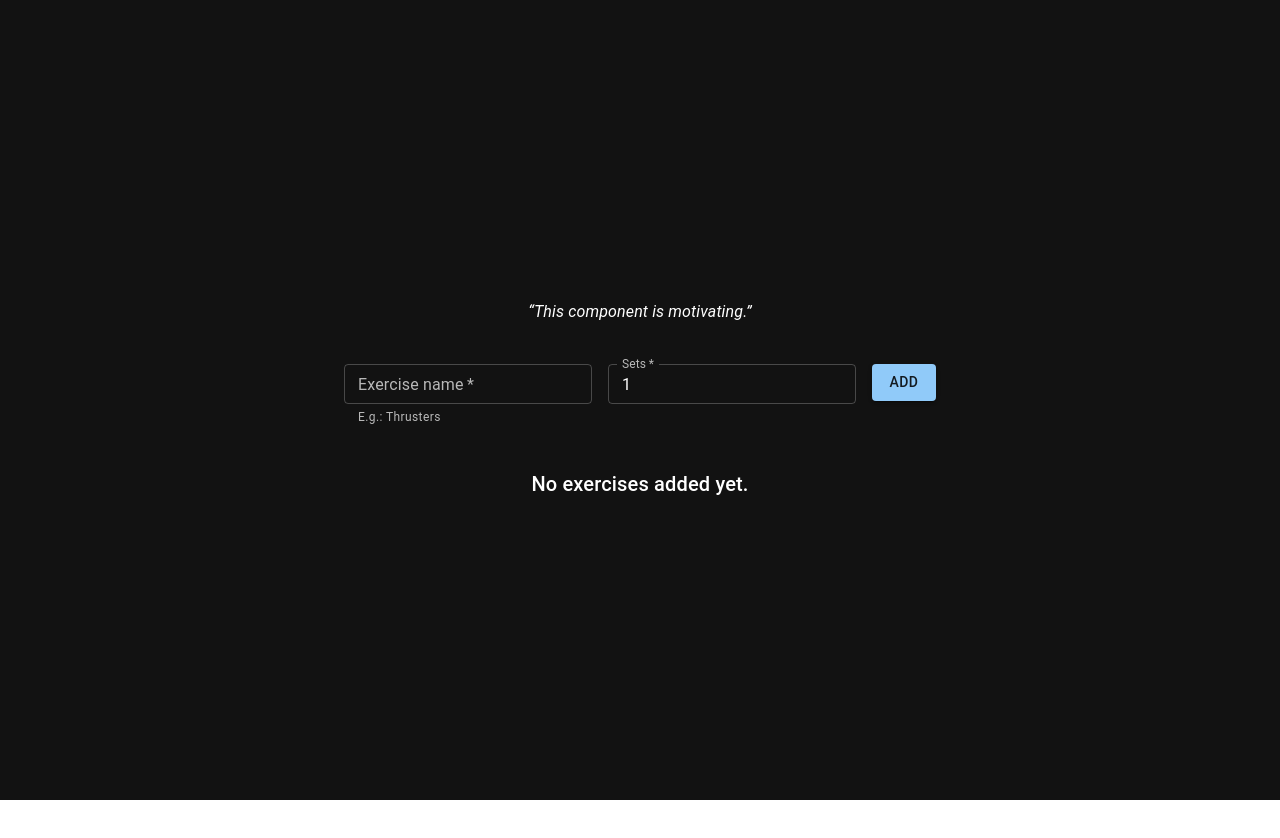
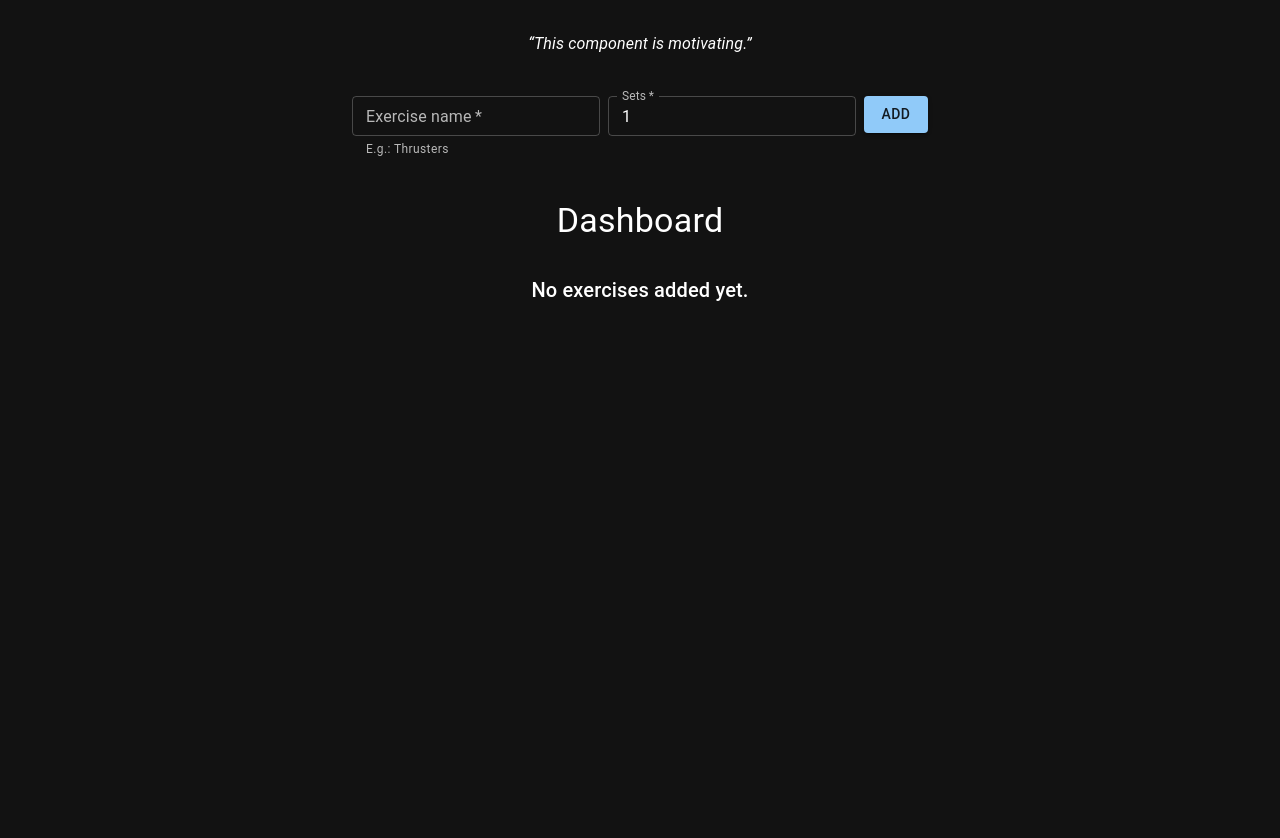
Before and after one commit to paulamazoc/fitness-tracker, a React (Vite) app: page / in a window 1280 px wide. Shown: the top 838 px of the page. Before the commit the page ends 800 px from the top, so only its background shows below. Built offline with nearby package versions, Linux system fonts and the light colour scheme.

Commit message:
style: enhance dashboard page elements posisitoning

```diff
--- a/src/components/ExerciseForm.tsx
+++ b/src/components/ExerciseForm.tsx
@@ -9,12 +9,10 @@ export const ExerciseForm = () => {
       onSubmit={handleSubmit}
       display="flex"
       alignItems="flex-start"
-      position="sticky"
       py={1}
-      px={2}
-      gap={2}
+      px={1}
+      gap={1}
       mb={4}
-      zIndex={2}
     >
       <TextField
         label="Exercise name"
--- a/src/components/QuoteGenerator.tsx
+++ b/src/components/QuoteGenerator.tsx
@@ -11,9 +11,7 @@ export const QuoteGenerator = () => {
   return (
     <Box
       display="flex"
-      flexDirection="column"
-      textAlign="center"
-      position="sticky"
+      justifyContent="center"
       mb={4}
     >
       <Typography variant="body1" sx={{ fontStyle: 'italic' }}>
--- a/src/pages/Dashboard.tsx
+++ b/src/pages/Dashboard.tsx
@@ -1,7 +1,7 @@
 import { ExerciseForm } from "@/components/ExerciseForm";
 import { ExerciseList } from "@/components/ExerciseList";
 import { QuoteGenerator } from "@/components/QuoteGenerator";
-import { Box } from "@mui/material";
+import { Box, Typography } from "@mui/material";
 import { useExercise } from '@/providers/Exercise'
 
 export const Dashboard = () => {
@@ -10,9 +10,13 @@ export const Dashboard = () => {
         <Box
             display="flex"
             flexDirection="column"
+            minHeight="100vh"
         >
             <QuoteGenerator />
             <ExerciseForm />
+            <Typography variant="h4" mb={4}>
+                Dashboard
+            </Typography>
             <ExerciseList exercises={exercises} />
         </Box>
     );
```
